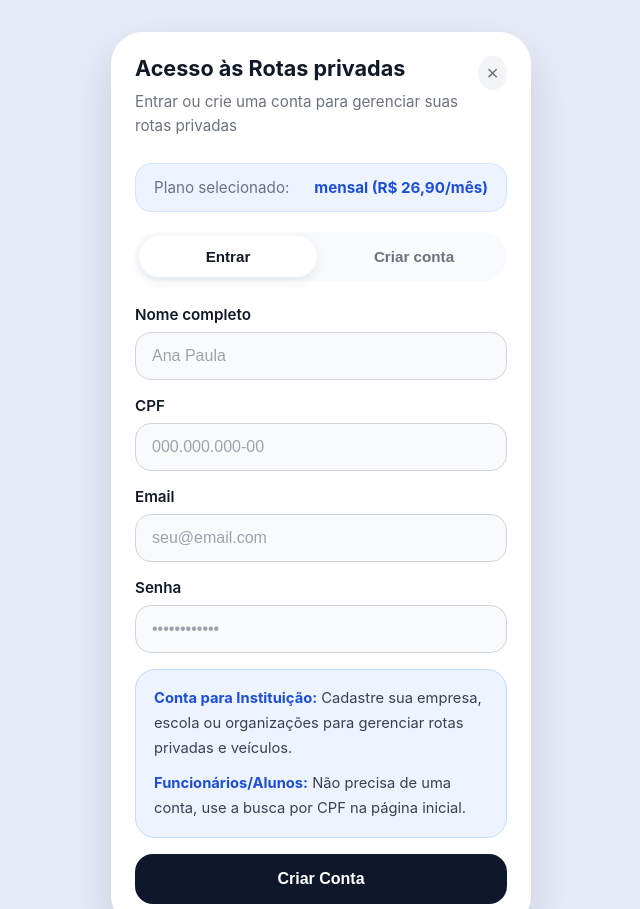
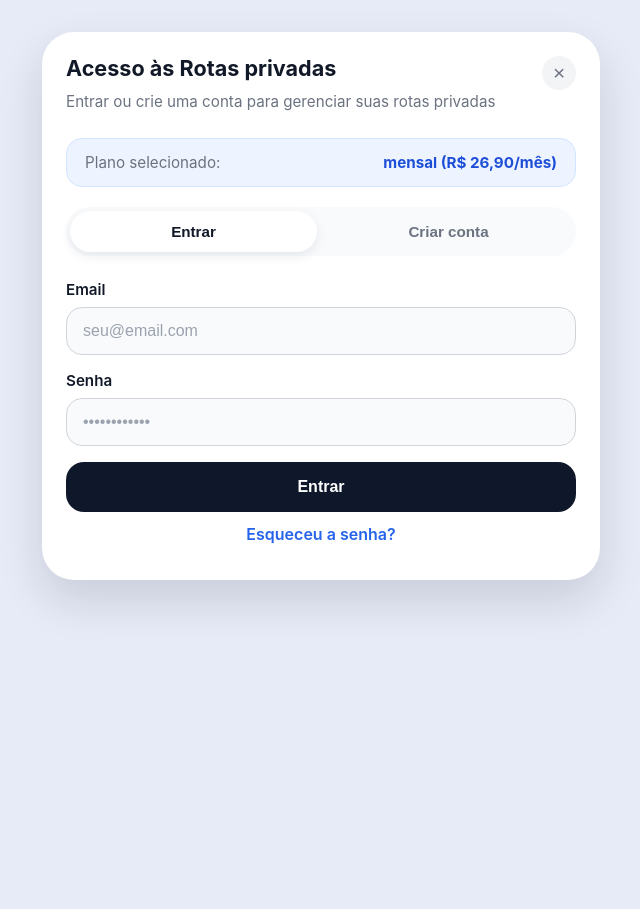
Before and after one commit to keylanogueira-beep/transporte-do-0, a plain HTML site: page src/pages/login.html in a window 1280 px wide. Shown: the top 909 px of the page, without its empty margins (319-959 px from the left). After the commit the page ends 800 px from the top, so only its background shows below. Drawn offline with Linux system fonts and the light colour scheme.

Commit message:
modificação nas telas de login

```diff
--- /dev/null
+++ b/src/css/createlogin.css
@@ -0,0 +1,210 @@
+
+:root {
+    font-family: Inter, system-ui, -apple-system, BlinkMacSystemFont, "Segoe UI", sans-serif;
+    color: #111827;
+    background: #e7ebf7;
+}
+
+* {
+    box-sizing: border-box;
+}
+
+html, body {
+    margin: 0;
+    min-height: 100%;
+}
+
+body {
+    display: flex;
+    align-items: center;
+    justify-content: center;
+    padding: 32px;
+    background: #e7ebf7;
+}
+
+.auth-page {
+    width: 100%;
+    max-width: 558px;
+}
+
+.auth-card {
+    background: #ffffff;
+    border-radius: 32px;
+    padding: 24px;
+    box-shadow: 0 20px 45px rgba(15, 23, 42, 0.14);
+}
+
+.card-top {
+    display: flex;
+    align-items: flex-start;
+    justify-content: space-between;
+    gap: 16px;
+    margin-bottom: 24px;
+}
+
+.card-top h1 {
+    margin: 0;
+    font-size: 1.35rem;
+    font-weight: 700;
+    line-height: 1.2;
+    color: #111827;
+}
+
+.card-top p {
+    margin: 8px 0 0;
+    color: #6b7280;
+    font-size: 0.95rem;
+    line-height: 1.6;
+}
+
+.close-btn {
+    width: 34px;
+    height: 34px;
+    border: none;
+    border-radius: 50%;
+    background: #f3f4f6;
+    color: #6b7280;
+    font-size: 1.3rem;
+    line-height: 1;
+    cursor: pointer;
+}
+
+.plan-badge {
+    display: flex;
+    align-items: center;
+    justify-content: space-between;
+    gap: 12px;
+    margin-bottom: 20px;
+    padding: 14px 18px;
+    background: #eef4ff;
+    border: 1px solid #d2e4ff;
+    border-radius: 16px;
+}
+
+.plan-badge span {
+    color: #6b7280;
+    font-size: 0.95rem;
+}
+
+.plan-badge strong {
+    color: #1d4ed8;
+    font-size: 0.95rem;
+    font-weight: 700;
+}
+
+.tab-switcher {
+    display: grid;
+    grid-template-columns: 1fr 1fr;
+    gap: 8px;
+    margin-bottom: 24px;
+    background: #f8fafc;
+    border-radius: 999px;
+    padding: 4px;
+}
+
+.tab {
+    border: none;
+    border-radius: 999px;
+    padding: 12px 0;
+    background: transparent;
+    color: #6b7280;
+    font-size: 0.95rem;
+    font-weight: 600;
+    cursor: pointer;
+}
+
+.tab.active {
+    background: #ffffff;
+    color: #111827;
+    box-shadow: 0 4px 12px rgba(15, 23, 42, 0.08);
+}
+
+.auth-form {
+    display: grid;
+    gap: 16px;
+}
+
+.form-field {
+    display: grid;
+    gap: 8px;
+    font-size: 0.95rem;
+    color: #4b5563;
+}
+
+.form-field span {
+    font-weight: 600;
+    color: #111827;
+}
+
+.form-field input {
+    width: 100%;
+    border: 1px solid #d1d5db;
+    background: #f8fafc;
+    color: #111827;
+    border-radius: 16px;
+    padding: 14px 16px;
+    font-size: 1rem;
+    outline: none;
+}
+
+.form-field input::placeholder {
+    color: #9ca3af;
+}
+
+.form-field input:focus {
+    border-color: #93c5fd;
+    box-shadow: 0 0 0 4px rgba(59, 130, 246, 0.12);
+}
+
+.info-card {
+    background: #eef4ff;
+    border: 1px solid #bfdbfe;
+    border-radius: 20px;
+    padding: 16px 18px;
+    color: #374151;
+    font-size: 0.92rem;
+    line-height: 1.7;
+}
+
+.info-card p {
+    margin: 0 0 10px;
+}
+
+.info-card p:last-child {
+    margin-bottom: 0;
+}
+
+.info-card strong {
+    color: #1d4ed8;
+}
+
+.submit-btn {
+    width: 100%;
+    border: none;
+    border-radius: 18px;
+    background: #0f172a;
+    color: #ffffff;
+    font-size: 1rem;
+    font-weight: 700;
+    padding: 16px 18px;
+    cursor: pointer;
+}
+
+.submit-btn:hover {
+    background: #111827;
+}
+
+@media (max-width: 420px) {
+    .auth-card {
+        padding: 20px;
+    }
+
+    .card-top {
+        flex-direction: column;
+        align-items: stretch;
+    }
+
+    .close-btn {
+        align-self: flex-start;
+    }
+}
--- a/src/css/login.css
+++ b/src/css/login.css
@@ -24,7 +24,7 @@ body {
 
 .auth-page {
     width: 100%;
-    max-width: 420px;
+    max-width: 558px;
 }
 
 .auth-card {
@@ -156,6 +156,23 @@ body {
     box-shadow: 0 0 0 4px rgba(59, 130, 246, 0.12);
 }
 
+.forgot-password {
+    display: flex;
+    justify-content: center;
+    margin-top: -4px;
+    margin-bottom: 12px;
+}
+
+.forgot-password a {
+    color: #2563eb;
+    text-decoration: none;
+    font-weight: 600;
+}
+
+.forgot-password a:hover {
+    text-decoration: underline;
+}
+
 .info-card {
     background: #eef4ff;
     border: 1px solid #bfdbfe;
--- a/src/pages/login.html
+++ b/src/pages/login.html
@@ -29,16 +29,6 @@
 
             <form class="auth-form" action="#" method="post">
                 <label class="form-field">
-                    <span>Nome completo</span>
-                    <input type="text" placeholder="Ana Paula" name="nome" />
-                </label>
-
-                <label class="form-field">
-                    <span>CPF</span>
-                    <input type="text" placeholder="000.000.000-00" name="cpf" />
-                </label>
-
-                <label class="form-field">
                     <span>Email</span>
                     <input type="email" placeholder="seu@email.com" name="email" />
                 </label>
@@ -48,12 +38,10 @@
                     <input type="password" placeholder="••••••••••••" name="senha" />
                 </label>
 
-                <div class="info-card">
-                    <p><strong>Conta para Instituição:</strong> Cadastre sua empresa, escola ou organizações para gerenciar rotas privadas e veículos.</p>
-                    <p><strong>Funcionários/Alunos:</strong> Não precisa de uma conta, use a busca por CPF na página inicial.</p>
+                <button class="submit-btn" type="submit">Entrar</button>
+                <div class="forgot-password">
+                    <a href="#">Esqueceu a senha?</a>
                 </div>
-
-                <button class="submit-btn" type="submit">Criar Conta</button>
             </form>
         </section>
     </main>
```
Also changed, not shown: src/pages/createlogin.html (added, +61 -0 lines).
